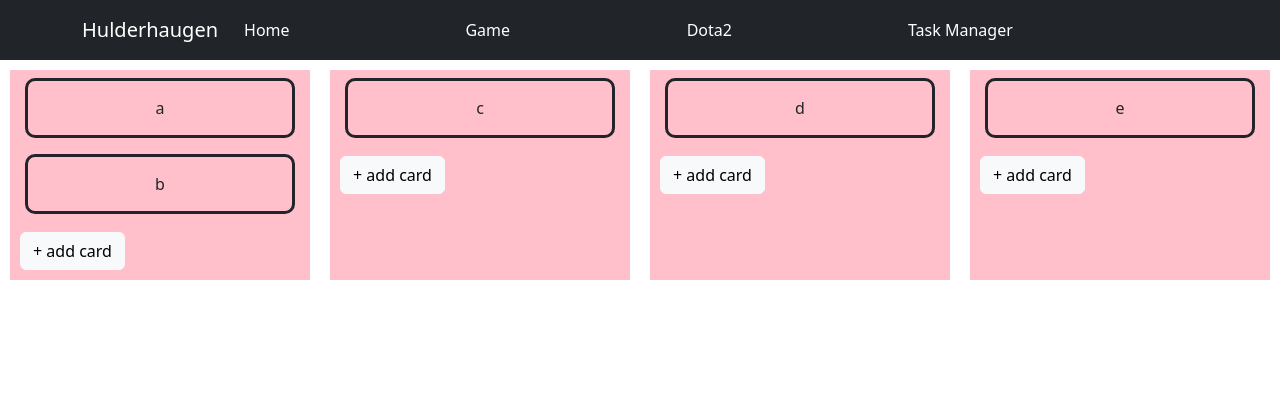
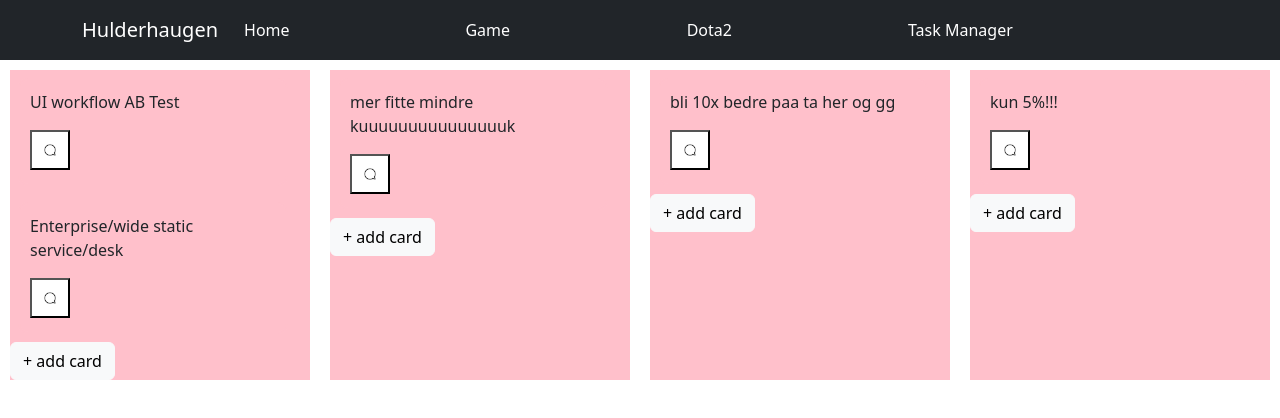
Before and after one commit to Smahle/Hulderhaugen, a React (Vite) app: page /taskManager in a window 1280 px wide. Shown: the top 418 px of the page. Built offline with nearby package versions, Linux system fonts and the light colour scheme.

Commit message:
added comments

```diff
--- /dev/null
+++ b/src/components/CommentsModal.tsx
@@ -0,0 +1,83 @@
+import React, { useState } from "react";
+import "bootstrap/dist/css/bootstrap.min.css";
+import "bootstrap/dist/js/bootstrap.bundle.min.js";
+import chatBubble from "../assets/images/chatbobble.png";
+
+import classes from "./TaskManagerList.module.css";
+type comment = {
+  commentText: string | undefined;
+  upvotes?: upvote;
+};
+
+type upvote = {
+  sum: number;
+};
+
+type CommentsModalProps = {
+  commentArray: comment[];
+};
+
+export default function CommentsModal({ commentArray }: CommentsModalProps) {
+  const [isOpen, setIsOpen] = useState(false);
+
+  const openModal = () => setIsOpen(true);
+  const closeModal = () => setIsOpen(false);
+
+  return (
+    <div>
+      {/* Button to trigger modal */}
+      <button type="button" className={classes.bottomIcon} onClick={openModal}>
+        <img src={chatBubble} alt="Comments" />
+      </button>
+
+      {/* Modal */}
+      {isOpen && (
+        <div
+          className="modal fade show"
+          style={{ display: "block" }}
+          tabIndex={-1}
+          aria-labelledby="exampleModalLabel"
+          aria-hidden="true"
+        >
+          <div className="modal-dialog">
+            <div className="modal-content">
+              <div className="modal-header">
+                <h1 className="modal-title fs-5" id="exampleModalLabel">
+                  Comments
+                </h1>
+                <button
+                  type="button"
+                  className="btn-close"
+                  onClick={closeModal}
+                  aria-label="Close"
+                ></button>
+              </div>
+              <div className="modal-body">
+                <ul>
+                  {commentArray.map((value, index) => (
+                    <li key={index}>{value.commentText}</li>
+                  ))}
+                </ul>
+              </div>
+              <div className="modal-footer">
+                <button
+                  type="button"
+                  className="btn btn-secondary"
+                  onClick={closeModal}
+                >
+                  Close
+                </button>
+                <button type="button" className="btn btn-primary">
+                  Save changes
+                </button>
+              </div>
+            </div>
+          </div>
+        </div>
+      )}
+
+      {/* Optional: Backdrop for the modal */}
+      {isOpen && <div className="modal-backdrop fade show"></div>}
+    </div>
+  );
+}
--- a/src/components/TaskManagerList.module.css
+++ b/src/components/TaskManagerList.module.css
@@ -28,19 +28,38 @@ li {
   padding: 0; /* Ensure no padding */
   margin: 0; /* Ensure no margin */
 }
+
 .card {
   display: flex;
-  align-self: center;
-  text-align: center;
-  border-color: pink;
+  flex-direction: column;
+  justify-content: space-between; /* Ensures space between items */
+  align-items: flex-start; /* Aligns everything to the left */
+  text-align: left;
   border-radius: 10px;
-  border: 10cm;
-  border: solid;
+  border: solid 2px pink;
   width: 90%;
   margin: 8px;
-  height: 60px;
+  padding: 10px;
+  box-sizing: border-box; /* Ensures padding and border are included in width/height calculations */
+  word-wrap: break-word; /* Breaks long text to prevent overflow */
+  overflow: hidden; /* Prevents overflowing content */
 }
 
-.buttonCard {
-  margin: 10px;
+.bottomIcon {
+  height: 40px;
+  width: 40px;
+  align-self: flex-start;
+  margin-top: 8px;
 }
+
+.title {
+  flex-grow: 1;
+  width: 100%; /* Make sure the title takes full width */
+  word-wrap: break-word; /* Ensures long text wraps to the next line */
+  margin-bottom: 8px;
+}
+
+.card button {
+  flex-shrink: 0; /* Prevents the button from shrinking */
+  padding: 0;
+}
--- a/src/components/TaskManagerList.tsx
+++ b/src/components/TaskManagerList.tsx
@@ -1,74 +1,86 @@
 import { useEffect, useState } from "react";
 import classes from "./TaskManagerList.module.css";
-import { left } from "@popperjs/core";
+
+import CommentsModal from "./CommentsModal";
+
+//TODO: add card poput.
+// faktissk ta in data fra poput
+// commenetttttscomments commenttttstt butttoons me onclick som gjer funksjon some tekst oog ferfattar.
+// kontekstt meny oppe t høgre på hæle brettte. tre prekka åpna kontekstmeny me 3  valg elns
+// LAG ICON
 
 type TCard = {
   title: string;
   description: string;
   deadline: Date;
-  comments: string;
+  comments: comment[];
   //TODO: implement comment type
 } | null;
 type DraggedCard = {
   card: TCard | null;
   sourceArray?: string | null;
 };
+type upvote = {
+  sum: number;
+};
+type comment = {
+  commentText: string | undefined;
+  upvotes?: upvote;
+};
 
 export default function TaskManagerList() {
-  const [toDoArray, setToDoArray] = useState<TCard[]>([]);
-  const [inProgressArray, setInProgressArray] = useState<TCard[]>([]);
-  const [reviewArray, setReviewArray] = useState<TCard[]>([]);
-  const [doneArray, setDoneArray] = useState<TCard[]>([]);
+  const [toDoArray, setToDoArray] = useState<TCard[]>([
+    {
+      title: "UI workflow AB Test",
+      description: "denne teksten er utfyldene og gjjemmes",
+      comments: [
+        { commentText: "todoarraycomment" },
+        { commentText: "todoarraqwerqweqweqweycomment" },
+        { commentText: "todoarrayxcccomment" },
+        { commentText: "todoarraycomment" },
+      ],
+      deadline: new Date(2018, 5, 5, 17, 23, 42, 11),
+    },
+    {
+      title: "Enterprise/wide static service/desk",
+      description: "hjkasdfhbjkasdf ghjsdfaghjf asdghjkasdfhjkgasdf ghjk",
+      deadline: new Date(2018, 5, 5, 17, 23, 42, 11),
+      comments: [{ commentText: "asdasd" }],
+    },
+  ]);
+  const [inProgressArray, setInProgressArray] = useState<TCard[]>([
+    {
+      title: "mer fitte mindre kuuuuuuuuuuuuuuuk",
+      description: "asease",
+      deadline: new Date(2018, 5, 5, 17, 23, 42, 11),
+      comments: [{ commentText: "asdasd" }],
+    },
+  ]);
+  const [reviewArray, setReviewArray] = useState<TCard[]>([
+    {
+      title: "bli 10x bedre paa ta her og gg",
+      description: "asease",
+      deadline: new Date(2018, 5, 5, 17, 23, 42, 11),
+      comments: [{ commentText: "asdasd" }],
+    },
+  ]);
+  const [doneArray, setDoneArray] = useState<TCard[]>([
+    {
+      title: "kun 5%!!!",
+      description: "asease",
+      deadline: new Date(2018, 5, 5, 17, 23, 42, 11),
+      comments: [{ commentText: "asdasd" }],
+    },
+  ]);
+
+  const [comments, setComments] = useState<comment[]>([]);
+  const [currentVote, setCurrentVote] = useState(1);
 
   const [cardDragged, setCardDragged] = useState<DraggedCard>({
     card: null,
     sourceArray: null,
   });
 
-  useEffect(() => {
-    console.log("faktisk todo " + toDoArray);
-  }, [toDoArray]);
-
-  useEffect(() => {
-    setToDoArray([
-      {
-        title: "a",
-        description: "asease",
-        deadline: new Date(2018, 5, 5, 17, 23, 42, 11),
-        comments: "asdasd",
-      },
-      {
-        title: "b",
-        description: "asease",
-        deadline: new Date(2018, 5, 5, 17, 23, 42, 11),
-        comments: "asdasd",
-      },
-    ]);
-    setInProgressArray([
-      {
-        title: "c",
-        description: "asease",
-        deadline: new Date(2018, 5, 5, 17, 23, 42, 11),
-        comments: "asdasd",
-      },
-    ]);
-    setReviewArray([
-      {
-        title: "d",
-        description: "asease",
-        deadline: new Date(2018, 5, 5, 17, 23, 42, 11),
-        comments: "asdasd",
-      },
-    ]);
-    setDoneArray([
-      {
-        title: "e",
-        description: "asease",
-        deadline: new Date(2018, 5, 5, 17, 23, 42, 11),
-        comments: "asdasd",
-      },
-    ]);
-  }, []);
   function handleDragStart(
     e: React.DragEvent,
     card: TCard,
@@ -78,6 +90,15 @@ export default function TaskManagerList() {
     setCardDragged({ card: card, sourceArray: sourceArray });
   }
 
+  function upvote() {
+    // +1 fer kvar tr;kk, mins fer andre v'g.
+    // on click
+    setCurrentVote(currentVote + 1);
+  }
+  function downvote() {
+    setCurrentVote(currentVote - 1);
+  }
+
   const handleDragOver = (e: React.DragEvent) => {
     e.preventDefault(); // This is necessary to allow dropping and also handledrop.
   };
@@ -85,55 +106,84 @@ export default function TaskManagerList() {
     e.preventDefault();
     if (!cardDragged?.card) return;
     if (cardDragged?.sourceArray == "toDoArray") {
-      setToDoArray(
-        toDoArray?.filter((item) => item?.title !== cardDragged.card?.title)
-      ); // remove card from prev array
-
       if (endArray == "inProgressArray") {
         setInProgressArray([...inProgressArray, cardDragged.card]);
+        setToDoArray(
+          toDoArray?.filter((item) => item?.title !== cardDragged.card?.title)
+        ); // remove card from prev array
+
         //add card to new array
       } else if (endArray == "reviewArray") {
         setReviewArray([...reviewArray, cardDragged.card]);
+        setToDoArray(
+          toDoArray?.filter((item) => item?.title !== cardDragged.card?.title)
+        ); // remove card from prev array
       } else if (endArray == "doneArray") {
         setDoneArray([...doneArray, cardDragged.card]);
+        setToDoArray(
+          toDoArray?.filter((item) => item?.title !== cardDragged.card?.title)
+        ); // remove card from prev array
       }
     } else if (cardDragged?.sourceArray == "inProgressArray") {
-      setInProgressArray(
-        inProgressArray?.filter(
-          (item) => item?.title !== cardDragged.card?.title
-        )
-      );
       if (endArray == "toDoArray") {
         setToDoArray([...toDoArray, cardDragged.card]);
+        setInProgressArray(
+          inProgressArray?.filter(
+            (item) => item?.title !== cardDragged.card?.title
+          )
+        );
       } else if (endArray == "reviewArray") {
         setReviewArray([...reviewArray, cardDragged.card]);
+        setInProgressArray(
+          inProgressArray?.filter(
+            (item) => item?.title !== cardDragged.card?.title
+          )
+        );
       } else if (endArray == "doneArray") {
         setDoneArray([...doneArray, cardDragged.card]);
+        setInProgressArray(
+          inProgressArray?.filter(
+            (item) => item?.title !== cardDragged.card?.title
+          )
+        );
       }
     } else if (cardDragged?.sourceArray == "reviewArray") {
-      setReviewArray(
-        reviewArray?.filter((item) => item?.title !== cardDragged.card?.title)
-      );
       if (endArray == "toDoArray") {
         setToDoArray([...toDoArray, cardDragged.card]);
+        setReviewArray(
+          reviewArray?.filter((item) => item?.title !== cardDragged.card?.title)
+        );
       } else if (endArray == "inProgressArray") {
         setInProgressArray([...inProgressArray, cardDragged.card]);
+        setReviewArray(
+          reviewArray?.filter((item) => item?.title !== cardDragged.card?.title)
+        );
       } else if (endArray == "doneArray") {
         setDoneArray([...doneArray, cardDragged.card]);
+        setReviewArray(
+          reviewArray?.filter((item) => item?.title !== cardDragged.card?.title)
+        );
       }
     } else if (cardDragged?.sourceArray == "doneArray") {
-      setDoneArray(
-        doneArray?.filter((item) => item?.title !== cardDragged.card?.title)
-      );
       if (endArray == "toDoArray") {
         setToDoArray([...toDoArray, cardDragged.card]);
+        setDoneArray(
+          doneArray?.filter((item) => item?.title !== cardDragged.card?.title)
+        );
       } else if (endArray == "inProgressArray") {
         setInProgressArray([...inProgressArray, cardDragged.card]);
+        setDoneArray(
+          doneArray?.filter((item) => item?.title !== cardDragged.card?.title)
+        );
       } else if (endArray == "reviewArray") {
         setReviewArray([...reviewArray, cardDragged.card]);
+        setDoneArray(
+          doneArray?.filter((item) => item?.title !== cardDragged.card?.title)
+        );
       }
     }
   };
+
   return (
     <div className={classes.container}>
       <div
@@ -149,7 +199,8 @@ export default function TaskManagerList() {
               className={classes.card}
               key={card?.title}
             >
-              {card?.title}
+              <span className={classes.title}>{card?.title}</span>
+              <CommentsModal commentArray={card?.comments ?? []} />{" "}
             </li>
           ))}
         </ul>
@@ -170,7 +221,8 @@ export default function TaskManagerList() {
               className={classes.card}
               key={card?.title}
             >
-              {card?.title}
+              <span className={classes.title}>{card?.title}</span>{" "}
+              <CommentsModal commentArray={card?.comments ?? []} />{" "}
             </li>
           ))}
         </ul>
@@ -191,7 +243,9 @@ export default function TaskManagerList() {
               className={classes.card}
               key={card?.title}
             >
-              {card?.title}
+              {" "}
+              <span className={classes.title}>{card?.title}</span>{" "}
+              <CommentsModal commentArray={card?.comments ?? []} />{" "}
             </li>
           ))}
         </ul>
@@ -212,7 +266,9 @@ export default function TaskManagerList() {
               className={classes.card}
               key={card?.title}
             >
-              {card?.title}
+              {" "}
+              <span className={classes.title}>{card?.title}</span>{" "}
+              <CommentsModal commentArray={card?.comments ?? []} />{" "}
             </li>
           ))}
         </ul>
```
Also changed, not shown: src/assets/images/chatbobble.png (added).
